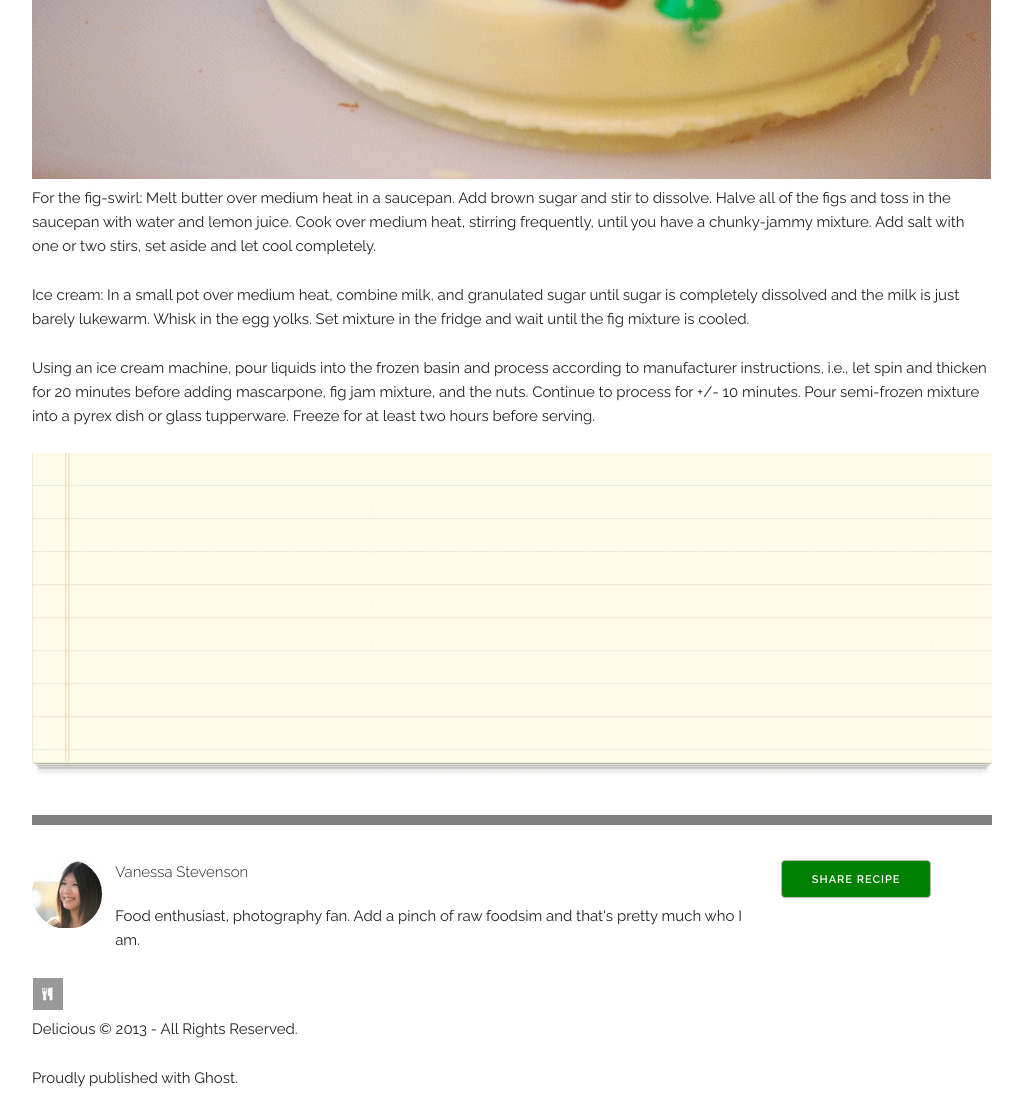
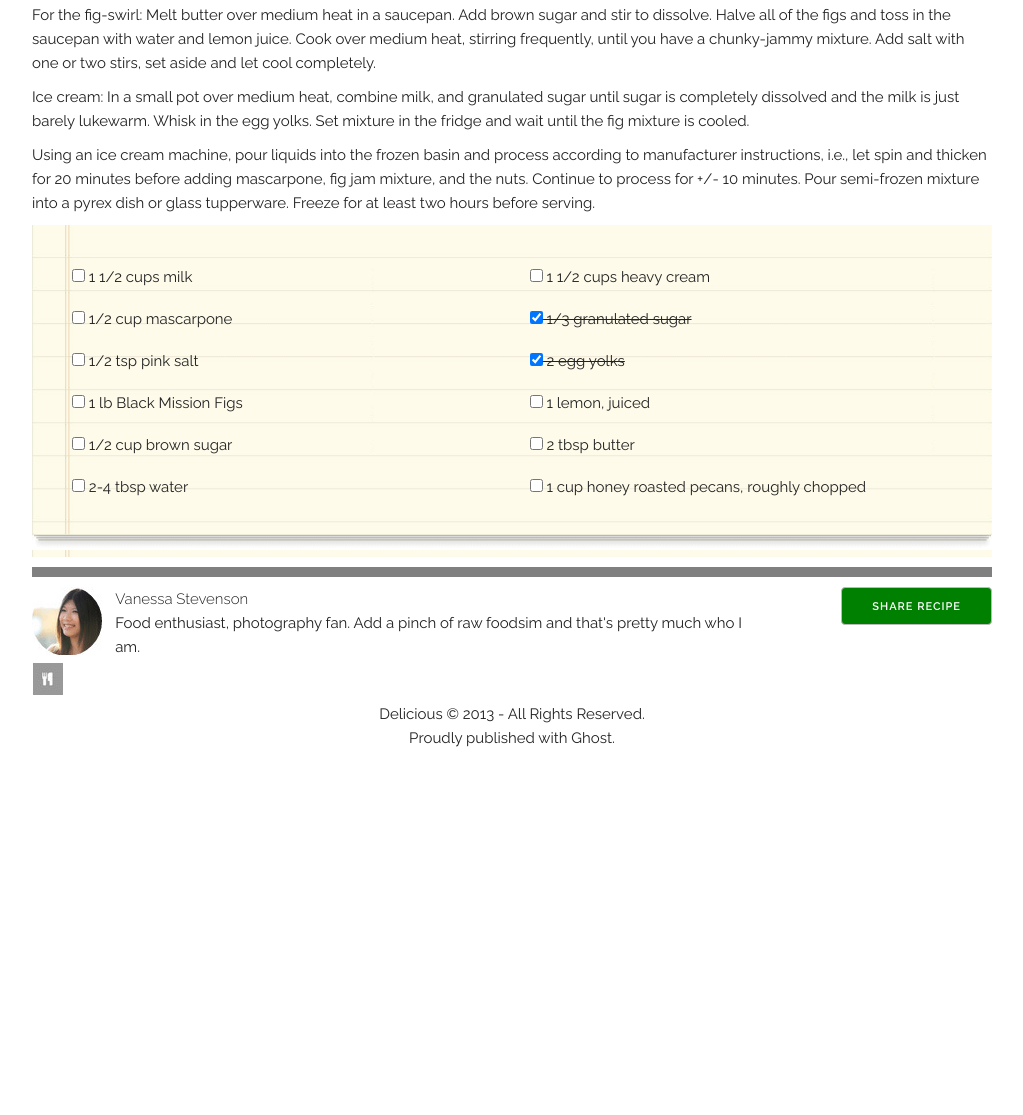
Before and after one commit to jeffgebhardt/chocolate-pizza, a plain HTML site: page index.html in a window 1280 px wide. Shown: the part 859-1974 px from the top of the page, without its empty margins (128-1151 px from the left). After the commit the page ends 1609 px from the top, so only its background shows below. Drawn offline with Linux system fonts and the light colour scheme.

Commit message:
updates!

```diff
--- a/css/skeleton.css
+++ b/css/skeleton.css
@@ -132,7 +132,7 @@ body {
 –––––––––––––––––––––––––––––––––––––––––––––––––– */
 h1, h2, h3, h4, h5, h6 {
   margin-top: 0;
-  margin-bottom: 2rem;
+  margin-bottom: 0;
   font-weight: 300; }
 h1 { font-size: 4.0rem; line-height: 1.2;  letter-spacing: -.1rem;}
 h2 { font-size: 3.6rem; line-height: 1.25; letter-spacing: -.1rem; }
@@ -354,7 +354,7 @@ p,
 ul,
 ol,
 form {
-  margin-bottom: 2.5rem; }
+  margin-bottom: 0rem; }
 
 
 /* Utilities
@@ -374,8 +374,8 @@ form {
 /* Misc
 –––––––––––––––––––––––––––––––––––––––––––––––––– */
 hr {
-  margin-top: 3rem;
-  margin-bottom: 3.5rem;
+  margin-top: 1rem;
+  margin-bottom: 1rem;
   border-width: 0;
   border-top: 1px solid #E1E1E1; }
 
--- a/css/style.css
+++ b/css/style.css
@@ -4,8 +4,26 @@ hr{
 button{
   background-color: green;
   color: white;
+  float: right;
 }
 
-#imageAlign{
-  align-content: center;
+h3{
+font-family: 'Yellowtail', cursive;
 }
+
+.marginBottom{
+  margin-bottom: 1rem;
+}
+
+.alignCenter{
+  text-align: center;
+}
+
+#bgImage{
+  background-image: url("../images/list-bg.png");
+  padding: 40px;
+}
+
+ul{
+  list-style: none;
+}
--- a/index.html
+++ b/index.html
@@ -16,6 +16,7 @@
   <!-- FONT
   –––––––––––––––––––––––––––––––––––––––––––––––––– -->
   <link href="//fonts.googleapis.com/css?family=Raleway:400,300,600" rel="stylesheet" type="text/css">
+  <link href='https://fonts.googleapis.com/css?family=Yellowtail' rel='stylesheet' type='text/css'>
 
   <!-- CSS
   –––––––––––––––––––––––––––––––––––––––––––––––––– -->
@@ -37,11 +38,11 @@
       <div class="one columns">
         <img src="images/logo.png"/>
       </div>
-      <div class="seven columns">
-        <h3>Delicous</h2>
+      <div class="eight columns">
+        <h3>Delicous</h3>
         <p>THE BEST FOOD BLOG ON THE WEB</p>
       </div>
-      <div class="four columns"/>
+      <div class="three columns">
         <img src="images/fb-icon.png"/>
         <img src="images/twit-icon.png"/>
         <img src="images/gp-icon.png"/>
@@ -59,7 +60,7 @@
       </div>
     </div>
 
-    <div class="row" style="margin-top: 5%">
+    <div class="row">
       <div class="eleven columns">
         <h4>Chocolate Pizza</h4>
         <p>POSTED ON 15 DEC 2013 / Desserts</p>
@@ -78,7 +79,7 @@
 
     <div class="row">
       <div class="twelve columns">
-        <p>
+        <p class="marginBottom">
           For the fig-swirl: Melt butter over medium heat in a saucepan. Add brown sugar and stir to dissolve. Halve all of the figs and toss in the saucepan with water and lemon juice. Cook over medium heat, stirring frequently, until you have a chunky-jammy mixture. Add salt with one or two stirs, set aside and let cool completely.
         </p>
       </div>
@@ -86,7 +87,7 @@
 
     <div class="row">
       <div class="twelve columns">
-        <p>
+        <p class="marginBottom">
           Ice cream: In a small pot over medium heat, combine milk, and granulated sugar until sugar is completely dissolved and the milk is just barely lukewarm. Whisk in the egg yolks. Set mixture in the fridge and wait until the fig mixture is cooled.
         </p>
       </div>
@@ -94,15 +95,32 @@
 
     <div class="row">
       <div class="twelve columns">
-        <p>
+        <p class="marginBottom">
           Using an ice cream machine, pour liquids into the frozen basin and process according to manufacturer instructions, i.e., let spin and thicken for 20 minutes before adding mascarpone, fig jam mixture, and the nuts. Continue to process for +/- 10 minutes. Pour semi-frozen mixture into a pyrex dish or glass tupperware. Freeze for at least two hours before serving.
         </p>
       </div>
     </div>
 
-    <div class="row">
-      <div class="twelve columns">
-        <img src="images/list-bg.png"/>
+    <div id="bgImage" class="row">
+        <div class="six columns">
+          <ul>
+             <li><input type="checkbox"> 1 1/2 cups milk</li>
+             <li><input type="checkbox"> 1/2 cup mascarpone</li>
+             <li><input type="checkbox"> 1/2 tsp pink salt</li>
+             <li><input type="checkbox"> 1 lb Black Mission Figs</li>
+             <li><input type="checkbox"> 1/2 cup brown sugar</li>
+             <li><input type="checkbox"> 2-4 tbsp water</li>
+          </ul>
+        </div>
+        <div class="six columns">
+          <ul>
+            <li><input type="checkbox"> 1 1/2 cups heavy cream</li>
+            <li style="text-decoration: line-through"><input type="checkbox" checked> 1/3 granulated sugar</li>
+            <li style="text-decoration: line-through"><input type="checkbox" checked> 2 egg yolks</li>
+            <li><input type="checkbox"> 1 lemon, juiced</li>
+            <li><input type="checkbox"> 2 tbsp butter</li>
+            <li><input type="checkbox"> 1 cup honey roasted pecans, roughly chopped</li>
+          </ul>
       </div>
     </div>
 
@@ -128,15 +146,15 @@
     </div>
 
     <div class="row">
-      <div id="imageAlign" class="twelve columns">
+      <div class="twelve columns">
         <img src="images/small-logo.png"/>
       </div>
     </div>
 
     <div class="row">
       <div class="twelve columns">
-        <p>Delicious &copy; 2013 - All Rights Reserved.</p>
-        <p>Proudly published with Ghost.</p>
+        <p class="alignCenter">Delicious &copy; 2013 - All Rights Reserved.</p>
+        <p class="alignCenter">Proudly published with Ghost.</p>
       </div>
     </div>
   </div>
```
Also changed, not shown: images/decor.png (added), images/dot.png (deleted), images/fb-icon.png, images/flic-icon.png, images/gp-icon.png, images/insta-icon.png, images/mail-icon.png, images/pint-icon.png, images/rss-icon.png, images/twit-icon.png.
